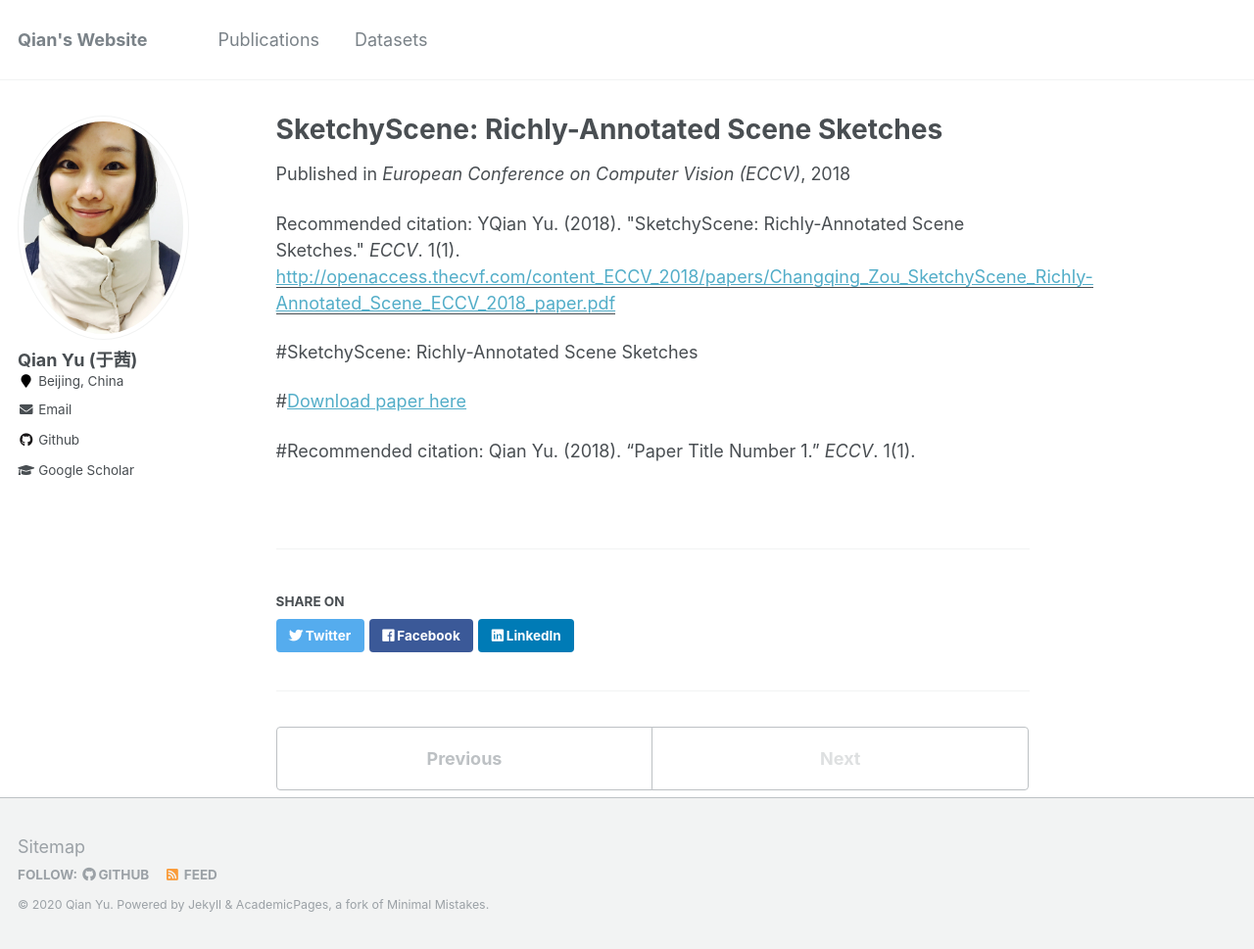
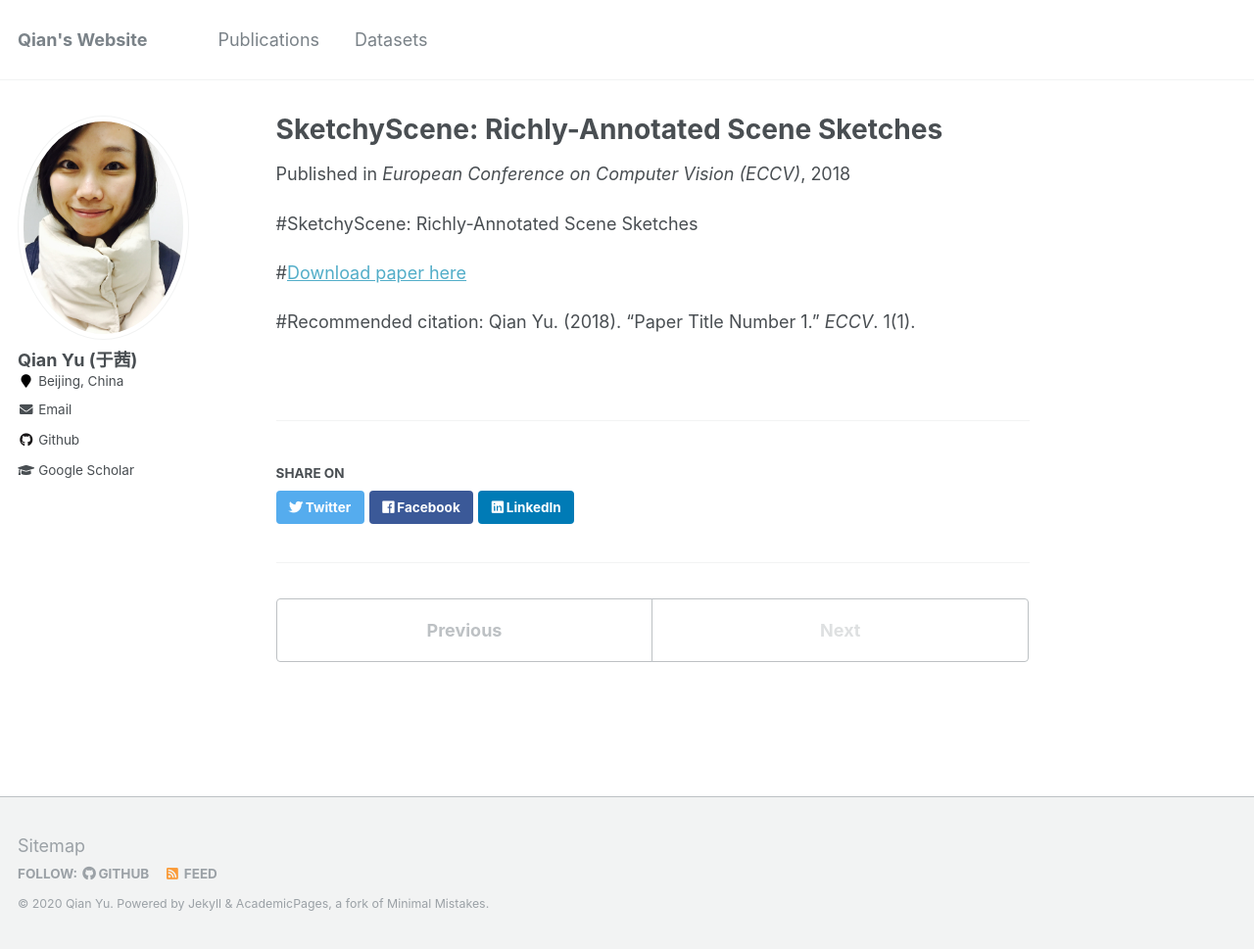
Before and after one commit to yuqian1023/yuqian1023.github.io, a Jekyll site: the page built from _publications/2009-10-01-paper-title-number-1.md, in a window 1280 px wide and 969 px high. Shown: the whole window at 98% size. Built offline with Jekyll 4.4.1, drawn with Linux system fonts in a browser that asks for light colours.

Commit message:
Update 2009-10-01-paper-title-number-1.md

```diff
--- a/_publications/2009-10-01-paper-title-number-1.md
+++ b/_publications/2009-10-01-paper-title-number-1.md
@@ -5,8 +5,6 @@ permalink: /publication/2009-10-01-paper-title-number-1
 excerpt: 'This paper is about scene-level semantic segmentation in sketches.'
 date: 2018-10-01
 venue: 'European Conference on Computer Vision (ECCV)'
-paperurl: 'http://openaccess.thecvf.com/content_ECCV_2018/papers/Changqing_Zou_SketchyScene_Richly-Annotated_Scene_ECCV_2018_paper.pdf'
-citation: 'YQian Yu. (2018). &quot;SketchyScene: Richly-Annotated Scene Sketches.&quot; <i>ECCV</i>. 1(1).'
 ---
 #SketchyScene: Richly-Annotated Scene Sketches
 
```
